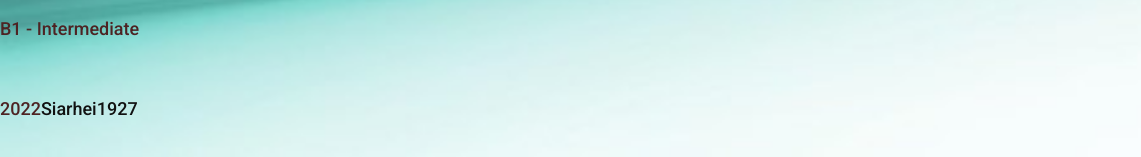
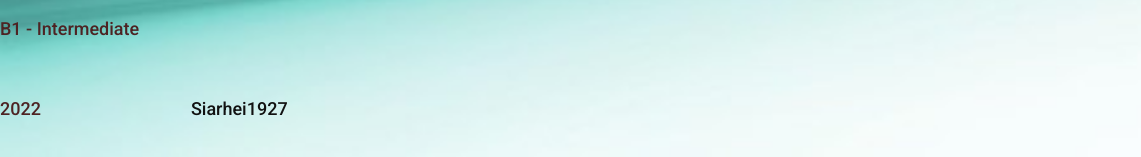
Before and after one commit to Siarhei1927/rsschool-cv, a plain HTML site: page index.html in a window 1280 px wide. Shown: the part 1112-1269 px from the top of the page, 0-1141 px from the left. Drawn offline with Linux system fonts and the light colour scheme.

Commit message:
docs: update css file footer-article

```diff
--- a/index.html
+++ b/index.html
@@ -100,8 +100,8 @@
             <div class="container">
                 <div class="footer-topbar">
                     <div class="footer-topbar-leftside">
-                        <div class="footer-arcicle-year">2022</div>
-                        <div class="footer-arcicle-gitlink"><a href="https://github.com/Siarhei1927">Siarhei1927</a></div>
+                        <div class="footer-article-year">2022</div>
+                        <div class="footer-article-gitlink"><a href="https://github.com/Siarhei1927">Siarhei1927</a></div>
                     </div>
                     <div class="footer-topbar-rightside">
                         <div class="footer-article-rssimage"><a href="https://rs.school/"><img src="images/rs_school_js.png" alt="logo_rsschool"></a></div>
```
